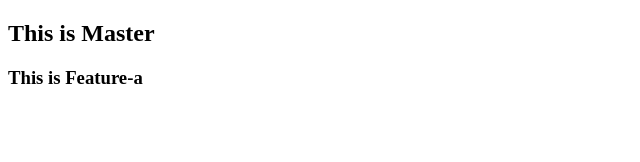
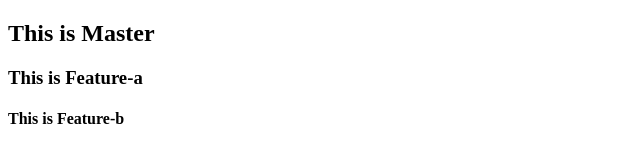
Before and after one commit to fathanrizk/gitmerged, a plain HTML site: page merged/index.html in a window 1280 px wide. Shown: the whole page, without its empty margins (0-640 px from the left). Drawn offline with Linux system fonts and the light colour scheme.

Commit message:
add feature-b

```diff
--- a/merged/index.html
+++ b/merged/index.html
@@ -9,5 +9,6 @@
 <body>
     <h2>This is Master</h2>
     <h3>This is Feature-a</h3>
+    <h4>This is Feature-b</h4>
 </body>
 </html>
```
